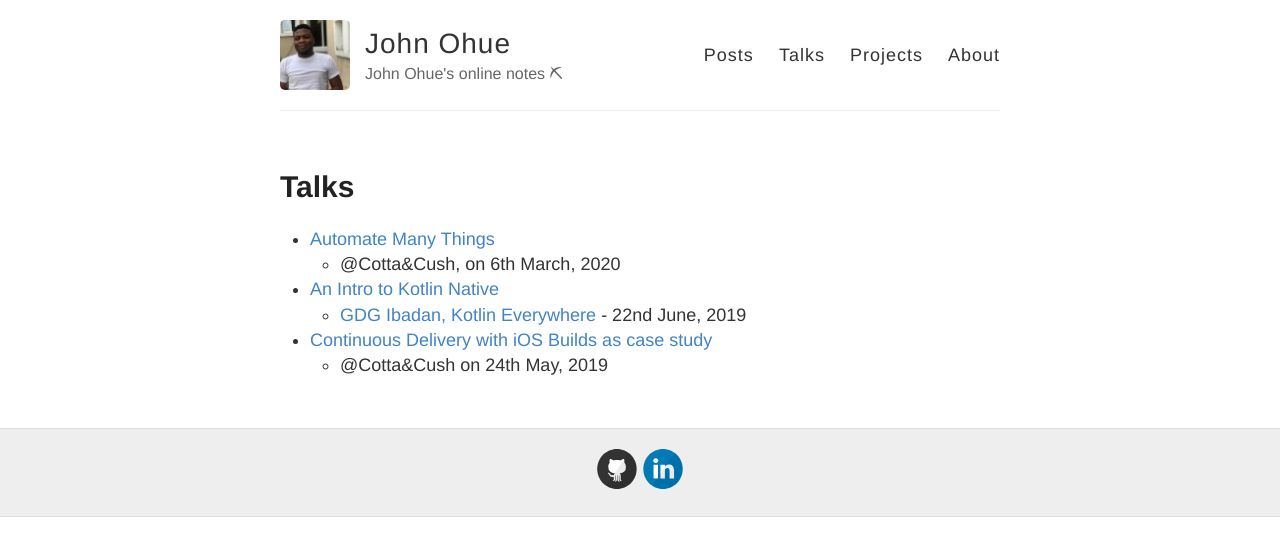
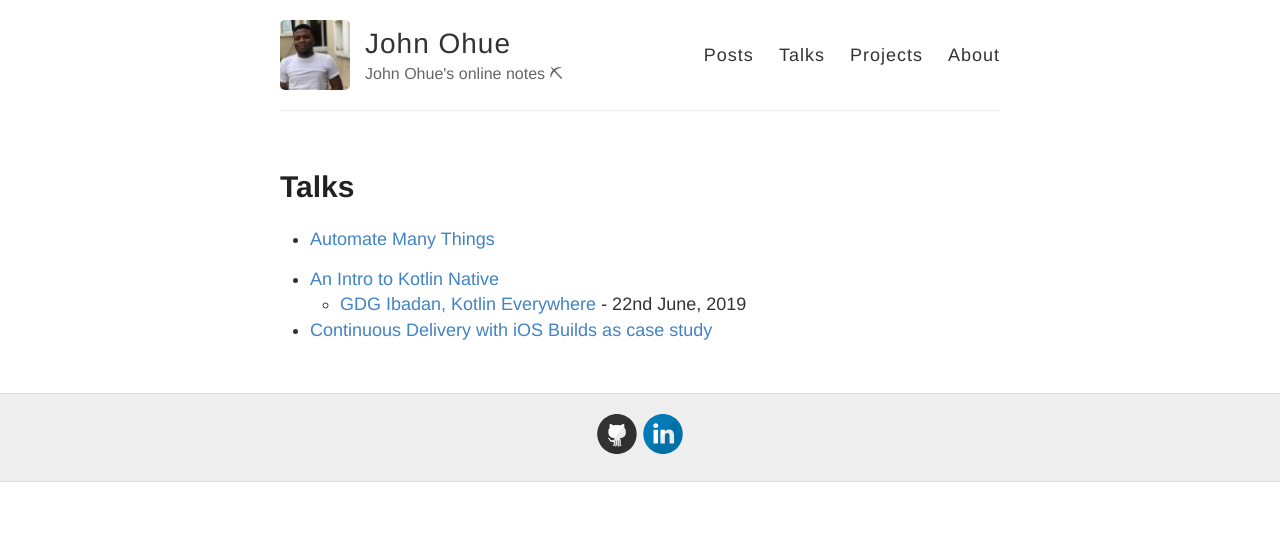
Before and after one commit to JohnItoo/JohnItoo.github.io, a Jekyll site: the page built from pages/talks.md, in a window 1280 px wide. Shown: the top 556 px of the page. Built offline with Jekyll 4.4.1, drawn with Linux system fonts in a browser that asks for light colours.

Commit message:
Remove talk location name

```diff
--- a/pages/talks.md
+++ b/pages/talks.md
@@ -5,8 +5,7 @@ permalink: /talks/
 ---
 
 *   [Automate Many Things](https://docs.google.com/presentation/d/e/2PACX-1vQGGs9lmWFwbY6zmOnbQm7rss3QdpzxLg4-SiTb6Mi2bXIlbe5uhkJezK2BGKq7A67yzdtoA4fw2G7N/)
-     *   @Cotta&Cush, on 6th March, 2020
+
 *   [An Intro to Kotlin Native](https://docs.google.com/presentation/d/e/2PACX-1vSxmAyzWPzdvsUbiY8g85eiAh7U4jcbvMBz-oEWb02b81XUv4N_W2i8s9AjOXsdKSFVNSpO4cOHuqFO/)
     *   [GDG Ibadan, Kotlin Everywhere ](https://gdg.community.dev/events/details/google-gdg-ibadan-presents-kotlineverywhere-ibadan/) - 22nd June, 2019
 *   [ Continuous Delivery with iOS Builds as case study ](https://ianwhitestone.work/slides/pycon-canada-2018.html)
-    *   @Cotta&Cush on 24th May, 2019
```
